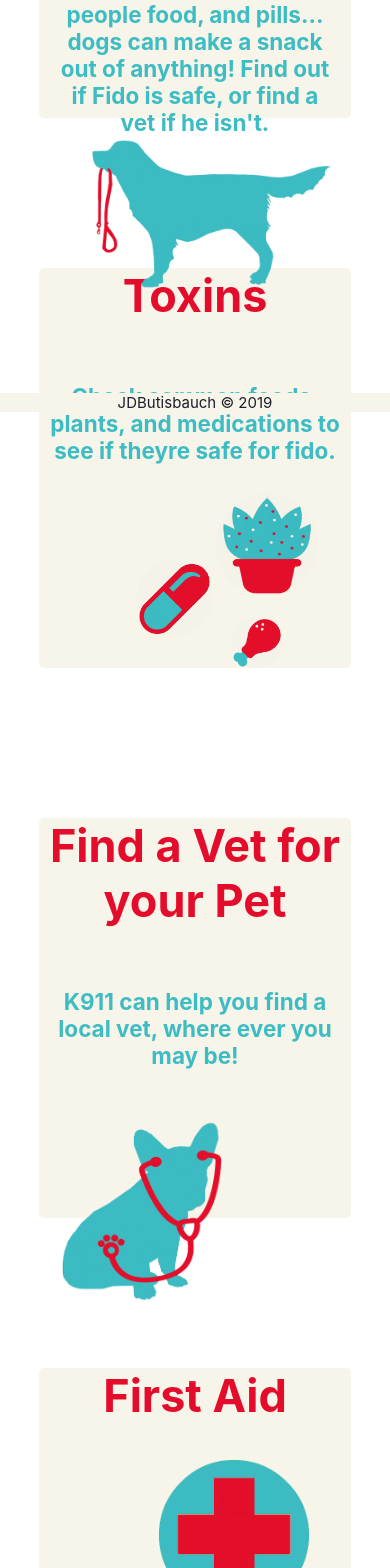
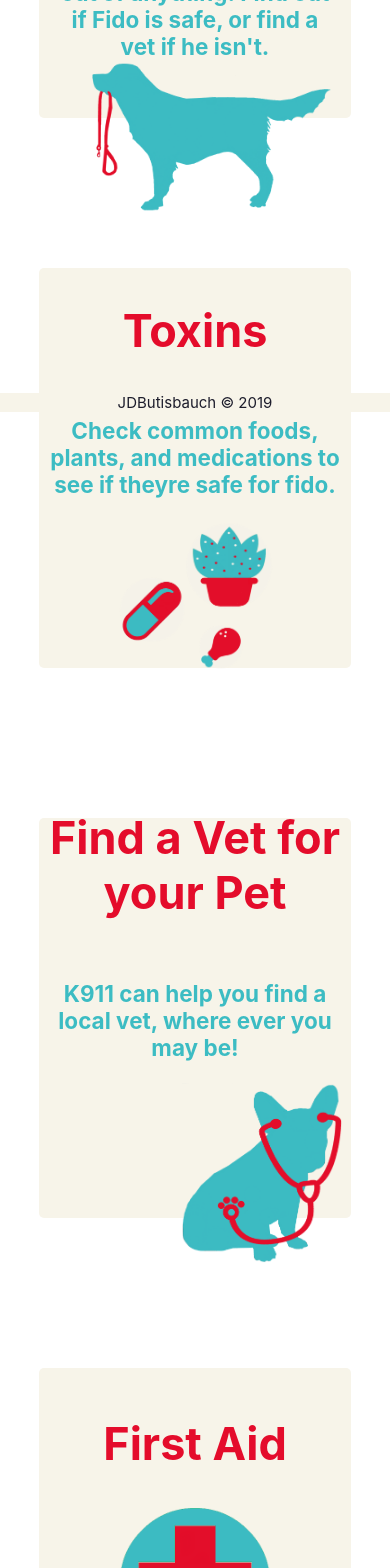
Before and after one commit to JGD625/K911, a React (Create React App) app: page / in a window 390 px wide. Shown: the part 432-2000 px from the top of the page. Built offline with nearby package versions, Linux system fonts and the light colour scheme; no server answers.

Commit message:
Add files via upload

```diff
--- a/src/App.js
+++ b/src/App.js
@@ -1,7 +1,7 @@
 import React from 'react';
 import { Route, Switch } from 'react-router-dom'
 import Header from './components/Header/Header'
-
+import Legal from './Legal'
 import Home from './components/Home/Home'
 import FirstAid from './components/FirstAid/FirstAid'
 import YelpSearch from './components/Yelp/YelpSearch'
@@ -20,6 +20,7 @@ function App() {
     <Route path='/firstaid' component={FirstAid} />
     <Route path='/vets' component={YelpSearch} />
     <Route path='/toxins' component={Toxins} />
+    <Route path='/legal' component={Legal} />
     <Route component={NotFoundPage} />
     </Switch>
     </main>
--- /dev/null
+++ b/src/Legal.js
@@ -0,0 +1,26 @@
+import React, { Component } from 'react';
+import './index.css'
+
+export default class Legal extends Component {
+
+    render(){
+        return(
+          <div className="legal_content">
+
+              <h2>K911 Legal Release</h2>
+              <p className="teal bold">
+                All content on this website is for informational purposes only. The content is not intended to be a substitute for professional veterinary advice, diagnosis, or treatment.
+                </p>
+              <p className="teal bold">
+                Always seek the advice of your veterinarian or other qualified pet healthcare provider with any questions you may have regarding a medical condition. If you think your pet is having a medical emergency, contact your veterinarian immediately.
+              </p>
+              <p className="teal bold">
+              National Animal Poison Control Center <span className="red">1-800-548-2423</span>
+              </p>
+              <p className="teal bold">
+              Fees may apply when contacting a provider.</p>
+
+          </div>
+        )
+      }
+    }
--- a/src/components/Footer/Footer.js
+++ b/src/components/Footer/Footer.js
@@ -3,6 +3,7 @@ import './Footer.css';
 
 
 export default class Footer extends Component {
+
 render(){
     return(
       <footer className="footer">
--- a/src/components/Hero/FirstAidHero.js
+++ b/src/components/Hero/FirstAidHero.js
@@ -11,9 +11,11 @@ export default class FirstAidHero extends Component {
 
               <div className="Hero-Container">
                 <Link to='/firstaid'>
-                <h2>First Aid</h2>
+                <h2>First Aid</h2></Link>
+                <Link to='/firstaid'>
                 <img src={FIRSTAIDICON} className="firstaid-img left" alt='firstaidicon'/>
-                <br />
+                <br /></Link>
+                <Link to='/firstaid'>
                 <h3 className="right">Tips to help out your pooch in a pinch.</h3>
                 </Link>
               </div>
--- a/src/components/Hero/Hero.css
+++ b/src/components/Hero/Hero.css
@@ -62,7 +62,7 @@
 }
 
 
-@media only screen and (max-width: 600px) {
+@media only screen and (max-width: 700px) {
     .block-links-container{
       display: flex;
       flex-direction: column;
@@ -73,29 +73,22 @@
 
 .HERO-img {
     max-height: 150px;
-    position: relative;
-    right: -5%;
-    top: -20px;
+
 }
 
 .TOXINIMG {
-    max-height: 180px;
-    position: relative;
-    left: 90px;
-    top: 5px;
+    max-height: 150px;
+    position: static;
 }
 
 .vet-img {
         max-height: 180px;
-        position: relative;
-        right: 120px;
-        top: 30px;
+        position: static;
     }
 
 .firstaid-img {
        max-height: 150px;
-       position: relative;
-       left: 120px;
+       position: static;
 
     }
 
@@ -104,6 +97,10 @@
         margin-bottom: 150px;
         max-width: 80%;
         max-height: 300px;
+        display: flex;
+        flex-direction: column;
+        justify-content: center;
+        align-items: center;
     }
     .Hero-Container h3{
        font-size: 1.5rem;
--- a/src/components/Hero/ToxinHero.js
+++ b/src/components/Hero/ToxinHero.js
@@ -13,8 +13,11 @@ export default class ToxinHero extends Component {
 
       <div className="Hero-Container">
       <Link to='/toxins'>
-      <h2>Toxins</h2>
+      <h2>Toxins</h2></Link>
+      <Link to='/toxins'>
       <h3 className="right">Check common foods, plants, and medications to see if theyre safe for fido.</h3>
+      </Link>
+      <Link to='/toxins'>
       <img src={TOXINICON} className="TOXINIMG left" alt=''/>
       </Link>
     </div>
--- a/src/components/Nav/Nav.js
+++ b/src/components/Nav/Nav.js
@@ -37,11 +37,12 @@ export default class Nav extends Component {
               Keep in mind that every dog is different. Size, age, and health affect what an individual dog can and cannot handle.
             </p>
             <p>
-              Just like a 4 year old child cannot take the same dosage of medicine as a 200 pound adult man, a 7 pound chihuahua and an 80 pound lab will have different reactions.
+              Just like a 4 year old child cannot take the same dosage of medicine as a 200 pound adult man, a 7 pound chihuahua and an 80 pound lab will have different reactions.  K911 is meant for informational purposes, but cannot diagnose or treat your pet.
             </p>
             <p>
-              If you are unsure about your dog, please contact your local vet or, in the US, the National Animal Poison Control Center 1-800-548-2423.
+              If you are unsure about your dog, or if there is a medical emergency, please contact a veterinarian or the National Animal Poison Control Center <span className="red">1-800-548-2423</span>.
             </p>
+            <p><Link to='/legal' onClick={this.onCloseModal}>Full Legal Release</Link></p>
           </Modal>
           </li>
         </ul>
--- a/src/components/Yelp/SearchBar.css
+++ b/src/components/Yelp/SearchBar.css
@@ -97,5 +97,6 @@ button a {
   .SearchBar-fields input {
     margin-right: 0;
     margin-bottom: .86rem;
+    max-width: 250px;
   }
 }
--- a/src/index.css
+++ b/src/index.css
@@ -47,3 +47,12 @@ h3 {
 ul {
   list-style-type: none;
 }
+
+.legal_content{
+  width: 80%;
+  margin-left: auto;
+  margin-right: auto;
+  margin-top: 150px;
+  background-color: #F7F4E9;
+  padding: 15px;
+}
```
